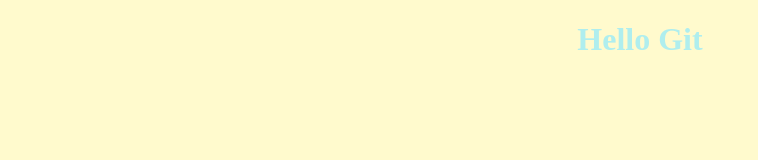
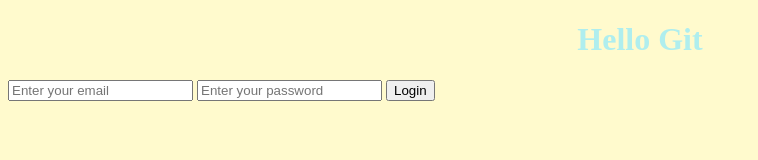
Before and after one commit to codebaee/weather-app-progress, a plain HTML site: page index.html in a window 1280 px wide. Shown: the whole page, without its empty margins (0-758 px from the left). Drawn offline with Linux system fonts and the light colour scheme.

Commit message:
added html login form

```diff
--- a/index.html
+++ b/index.html
@@ -9,6 +9,11 @@
   </head>
   <body>
     <h1>Hello Git</h1>
+    <form>
+      <input type="email" placeholder="Enter your email" />
+      <input type="password" placeholder="Enter your password" />
+      <input type="submit" value="Login" />
+    </form>
     <script src="./index.js "></script>
   </body>
 </html>
--- a/index.js
+++ b/index.js
@@ -1 +1 @@
-alert("testing");
+//alert("testing");
```
